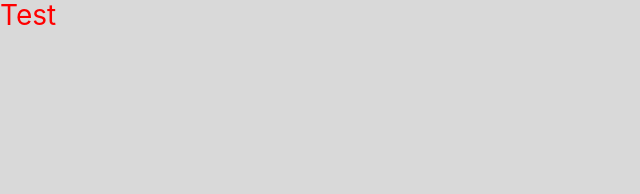
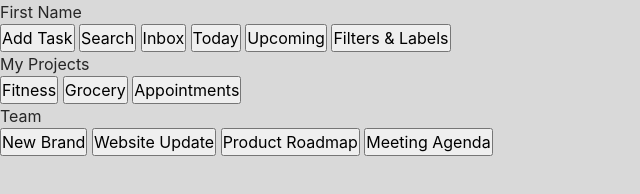
Before and after one commit to tjjames230/to-do-list, a website built with webpack: page src/index.html in a window 1280 px wide. Shown: the whole page, without its empty margins (0-640 px from the left). Built offline with nearby package versions, Linux system fonts and the light colour scheme.

Commit message:
added links for aside

```diff
--- a/src/index.html
+++ b/src/index.html
@@ -6,6 +6,30 @@
     <meta name="viewport" content="width=device-width, initial-scale=1" />
   </head>
   <body>
-    <h1 class="hello">Test</h1>
+    <aside>
+      <div>First Name</div>
+      <div class="aside-flex">
+        <button>Add Task</button>
+        <button>Search</button>
+        <button>Inbox</button>
+        <button>Today</button>
+        <button>Upcoming</button>
+        <button>Filters & Labels</button>
+      </div>
+      <div class="aside-flex">
+        <h4>My Projects</h4>
+        <button>Fitness</button>
+        <button>Grocery</button>
+        <button>Appointments</button>
+      </div>
+      <div class="aside-flex">
+        <h4>Team</h4>
+        <button>New Brand</button>
+        <button>Website Update</button>
+        <button>Product Roadmap</button>
+        <button>Meeting Agenda</button>
+      </div>
+    </aside>
+    <main></main>
   </body>
 </html>
```
Also changed, not shown: dist/index.html, dist/main.bundle.js.
